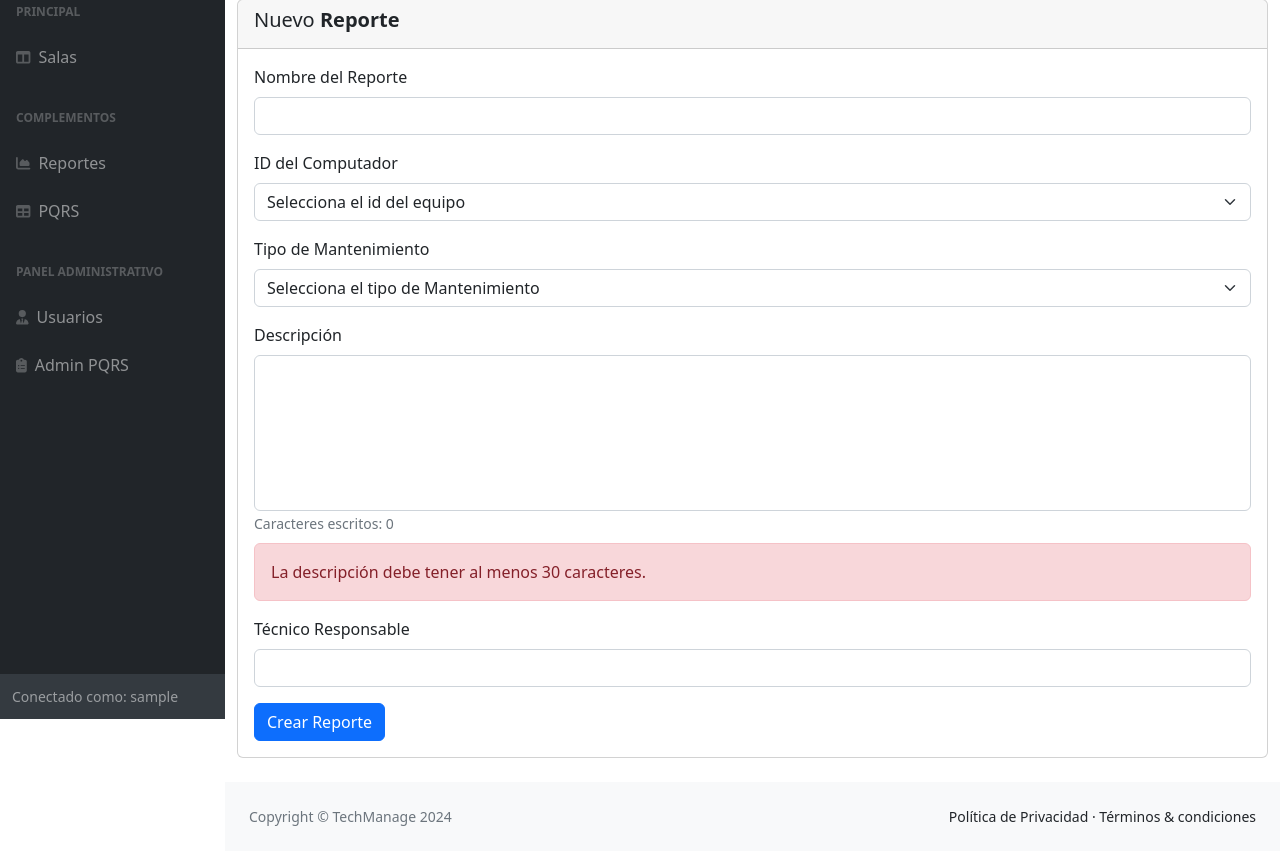
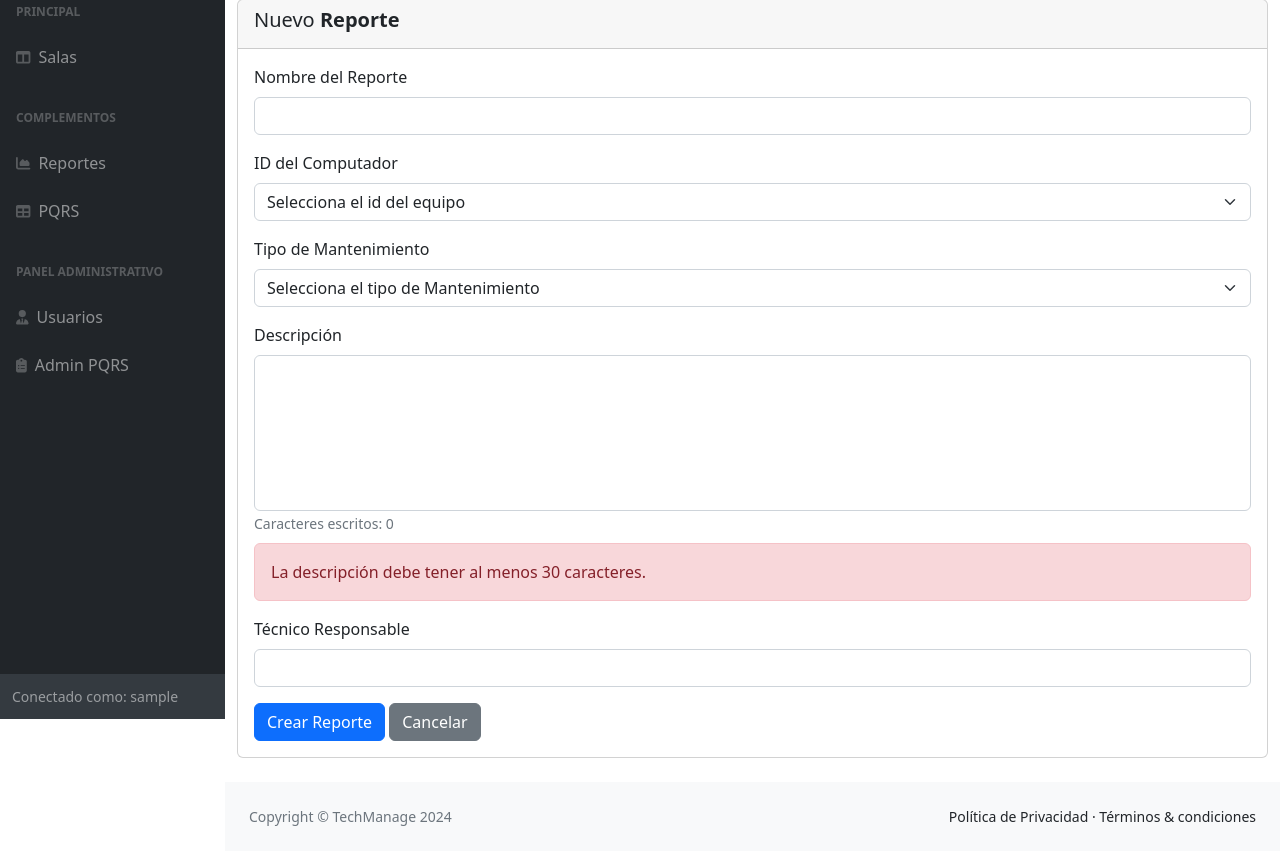
Before and after one commit to Carlos-Leguizamo/TechManage, a Django app: page /new_report/ in a window 1280 px wide. Shown: the part 81-932 px from the top of the page. Run offline with Django 5.2, Linux system fonts and the light colour scheme; the visitor is signed in with stand-in values (Sample User, id 1); data that the repository does not hold is empty; some libraries are stand-ins or nearby versions.

Commit message:
añadir boton cerrar para new_reports.html

```diff
--- a/reports/templates/new_reports.html
+++ b/reports/templates/new_reports.html
@@ -46,6 +46,7 @@
                     <input type="text" class="form-control" id="tecnico_responsable" name="tecnico_responsable" pattern="([A-ZÁÉÍÓÚÑ][a-záéíóúñ]+)(\s[A-ZÁÉÍÓÚÑ][a-záéíóúñ]+)*" title="El nombre del técnico responsable debe empezar con una letra mayúscula y solo puede contener letras y espacios."  required>
                 </div>
                 <button type="submit" class="btn btn-primary">Crear Reporte</button>
+                <a href="{% url 'reports' %}" class="btn btn-secondary">Cancelar</a>
             </form>
         </div>
     </div>
```
